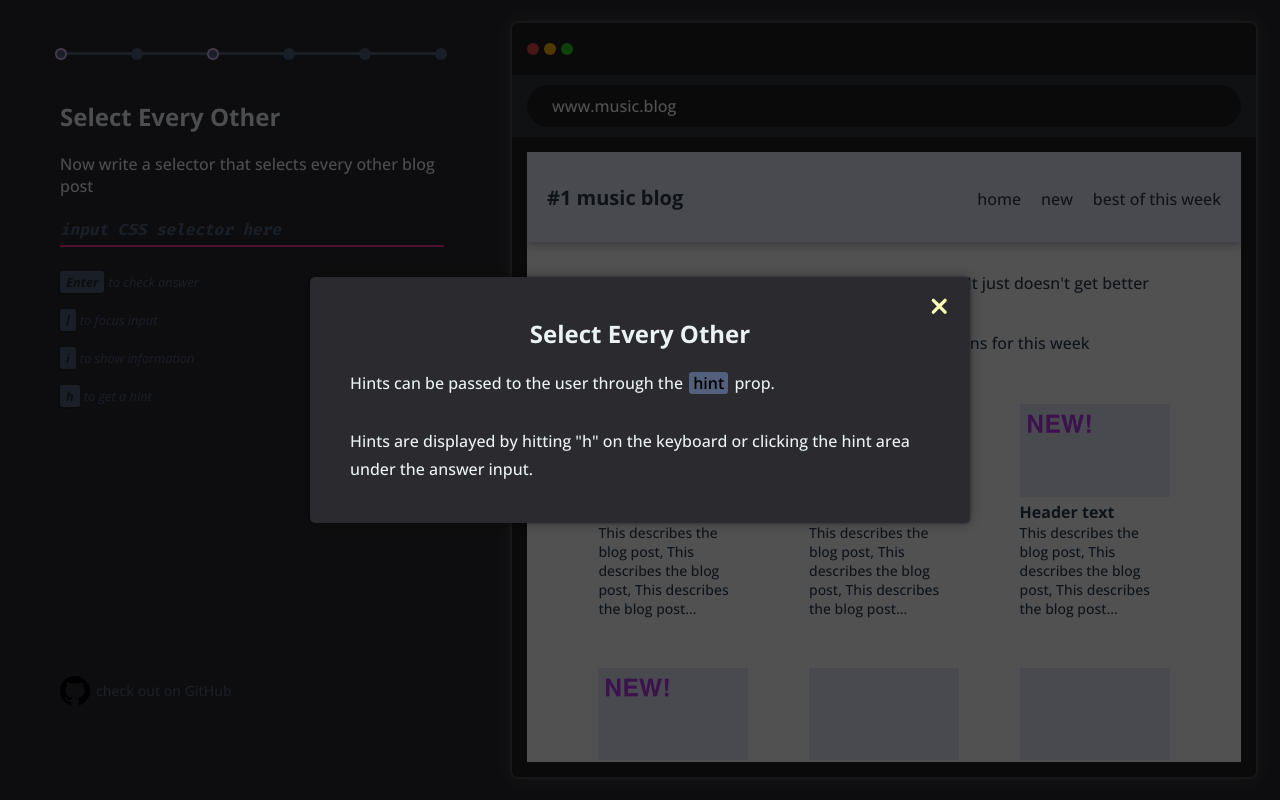
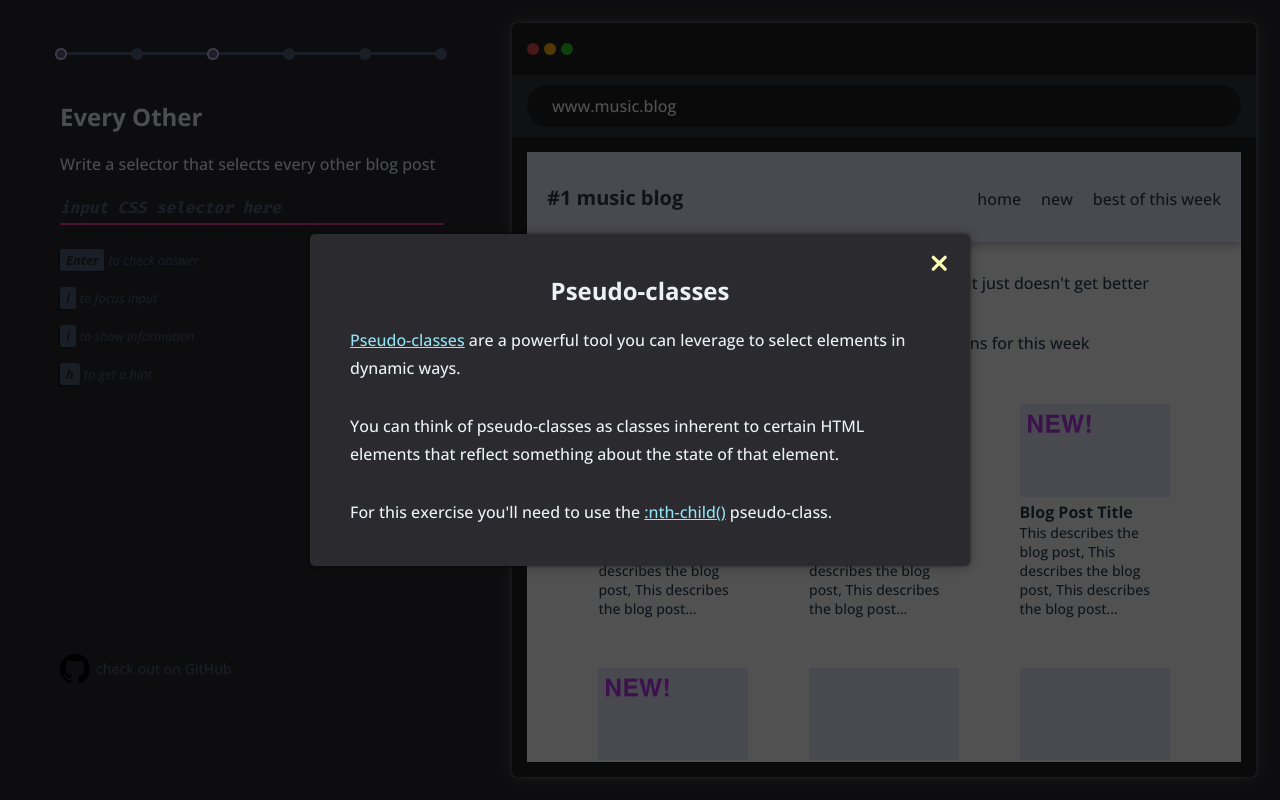
Before and after one commit to scootyboots/css-selector-training-platform, a Vue app: page /css-selector-training-platform/example-exercise/every-other in a window 1280 px wide. Built offline with nearby package versions, Linux system fonts and the light colour scheme.

Commit message:
update modal and exercise instructions

```diff
--- a/index.html
+++ b/index.html
@@ -37,8 +37,6 @@
   </head>
   <body>
     <div id="app">
-      <!-- <router-link to="/">Home</router-link>
-      <router-link to="/exercise/1">exercise 1</router-link> -->
       <router-view/>
     </div>
     <script type="module" src="/src/main.ts"></script>
--- a/src/App.vue
+++ b/src/App.vue
@@ -82,6 +82,8 @@ body {
   z-index: 100000;
 }
 
+/* TODO: style links better */
+
 .--lowlight {
   padding: 0rem 0.4rem;
   margin: 0 0.2rem;
--- a/src/components/BlogPost.vue
+++ b/src/components/BlogPost.vue
@@ -10,7 +10,7 @@ props.newSrc ? imgSrc.value = props.newSrc : imgSrc.value = '../assets/placehold
   <div class="Blog-post">
     <img v-if="!newSrc" class="Blog-post__img" src="../assets/placeholder.png" alt="placeholder"/>
     <img v-if="newSrc" class="Blog-post__img" src="../assets/placeholder-new.png" alt="new-placeholder"/>
-    <div class="Blog-post__header">Header text</div>
+    <div class="Blog-post__header">Blog Post Title</div>
     <p>This describes the blog post, This describes the blog post, This describes the blog post...</p>
   </div>
 </template>
--- a/src/components/modal_content/SelectEveryOtherModalContent.vue
+++ b/src/components/modal_content/SelectEveryOtherModalContent.vue
@@ -4,6 +4,8 @@
 
 <template>
 <h2>Select Every Other</h2><p>Hints can be passed to the user through the <span class="--lowlight">hint</span> prop.</p><p>Hints are displayed by hitting "h" on the keyboard or clicking the hint area under the answer input.</p>
+<h2>Pseudo-classes</h2><p><a href="https://developer.mozilla.org/en-US/docs/Web/CSS/Pseudo-classes" target="_blank" rel="noopener noreferrer">Pseudo-classes</a> are a powerful tool you can leverage to select elements in dynamic ways.</p><p>You can think of them as classes that inherently on certain HTML elements.</p><p>For this exercise you'll need to use the <a href="https://developer.mozilla.org/en-US/docs/Web/CSS/:nth-child" target="_blank" rel="noopener noreferrer">:nth-child()</a>pseudo-class.</p>
+<h2>Combinators</h2><p><a href="https://developer.mozilla.org/en-US/docs/Web/CSS/CSS_Selectors#combinators" target="_blank" rel="noopener noreferrer">Combinators</a> can be used to more precisely target your desired elements.</p>
 </template>
 
 <style>
--- a/src/exercise_props/exercise-props.json
+++ b/src/exercise_props/exercise-props.json
@@ -1,67 +1,69 @@
 {
   "exampleSingle": {
     "path": "/css-selector-training-platform/example-exercise/single",
-    "promptHeader": "Select Single Element",
-    "explanationArray": ["write a selector targeting the website's header text"],
+    "promptHeader": "Selecting a Single Element",
+    "explanationArray": ["Write a selector that targets the website's header element with the text \"#1 music blog\""],
     "correctSelectors": ["header h1"],
     "selectAll": false,
     "browserUrl": "www.music.blog",
     "iframeSrcKey": "blog",
     "modalDefaultDisplay": true,
     "allowModalToggle": true,
-    "hint": "you'll want to select the <h1> element inside of the <header>",
+    "hint": "you'll want to select the <h1> element inside of the <header>, or try using the id attribute \"logo\"",
     "modalHtml": "<h2>CSS Selector Training Platform - Skeleton</h2><p>This app was developed as an easily customizable app for training one's abilities with CSS selectors.</p><p>There are lots of great resources for learning CSS selectors out there (shout out to <a href=\"https://flukeout.github.io/\" target=\"_blank\">css-diner</a>), but this one is designed so you can customize the content to your particular use case.</p><p>Many people and organizations use CSS selectors to facilitate web scraping efforts, or for other Robotic Process Automation (RPA) related operations on the web.</p><p>Often the people tasked with writing these CSS selectors aren't developers and might be writing CSS selectors for the first time.</p><p>Maybe you scrape ecommerce data and want to train users on common formats and patterns used in ecommerce sites. Maybe you're only interested in scraping reddit and want to familiarize users with common classes and elements found there.</p><p>Here you will find some simple exercises to demonstrate how this app can be utilized.</p>"
   },
   "exampleAll": {
     "path": "/css-selector-training-platform/example-exercise/all",
     "promptHeader": "Select All Elements",
-    "explanationArray": ["Now write one selector that selects the description text of each blog post"],
+    "explanationArray": ["A CSS selector can potentially match multiple HTML elements on the same page.", "For this exercise, write a selector that targets each blog post's description text"],
     "correctSelectors": [".Blog-posts p"],
     "selectAll": true,
     "browserUrl": "www.music.blog",
     "iframeSrcKey": "blog",
-    "modalDefaultDisplay": true,
-    "allowModalToggle": true,
-    "hint": "look towards the first <p> in each Blog-post",
+    "modalDefaultDisplay": false,
+    "allowModalToggle": false,
+    "hint": "look towards the first <p> in each Blog-post element - make sure you're not selecting paragraphs not associated with a blog post",
     "modalHtml": "<h2>Select All</h2><p>Use the <span class=\"--lowlight\">selectAll</span> property to change the answer checker's logic to look for the first element the selector hits or all elements the selector hits.</p><p>The answer checker will highlight the elements selected by the given CSS selector to help users work through via trial and error.</p>"
   },
   "exampleEveryOther": {
     "path": "/css-selector-training-platform/example-exercise/every-other",
-    "promptHeader": "Select Every Other",
-    "explanationArray": ["Now write a selector that selects every other blog post"],
+    "promptHeader": "Every Other",
+    "explanationArray": ["Write a selector that selects every other blog post"],
     "correctSelectors": [".Blog-post:nth-child(even)"],
     "selectAll": true,
     "browserUrl": "www.music.blog",
     "iframeSrcKey": "blog",
     "modalDefaultDisplay": true,
     "allowModalToggle": true,
-    "hint": "you'll need to utilize the :nth-child pseudo-class... okay here's the answer I'm looking for .Blog-post:nth-child(even)",
-    "modalHtml": "<h2>Select Every Other</h2><p>Hints can be passed to the user through the <span class=\"--lowlight\">hint</span> prop.</p><p>Hints are displayed by hitting \"h\" on the keyboard or clicking the hint area under the answer input.</p>"
+    "hint": "you'll need to utilize the :nth-child pseudo-class passing the \"even\" keyword - double check the provided links in the information modal",
+    "modalHtml": "<h2>Pseudo-classes</h2><p><a href=\"https://developer.mozilla.org/en-US/docs/Web/CSS/Pseudo-classes\" target=\"_blank\" rel=\"noopener noreferrer\">Pseudo-classes</a> are a powerful tool you can leverage to select elements in dynamic ways.</p><p>You can think of pseudo-classes as classes inherent to certain HTML elements that reflect something about the state of that element.</p><p>For this exercise you'll need to use the <a href=\"https://developer.mozilla.org/en-US/docs/Web/CSS/:nth-child\" target=\"_blank\" rel=\"noopener noreferrer\">:nth-child()</a> pseudo-class.</p>",
+    "devModalHtml": "<h2>Select Every Other</h2><p>Hints can be passed to the user through the <span class=\"--lowlight\">hint</span> prop.</p><p>Hints are displayed by hitting \"h\" on the keyboard or clicking the hint area under the answer input.</p>"
   },
   "exampleCondition": {
     "path": "/css-selector-training-platform/example-exercise/condition",
     "promptHeader": "Select Second",
-    "explanationArray": ["Write one selector that selects the second blog post", "without using the :nth-child or :first-child pseudo-class"],
+    "explanationArray": ["Write a selector that targets the second blog post without using the :nth-child or :first-child pseudo-class"],
     "correctSelectors": [".Blog-post + .Blog-post"],
     "selectAll": false,
     "browserUrl": "www.music.blog",
     "iframeSrcKey": "blog",
     "modalDefaultDisplay": true,
     "allowModalToggle": true,
-    "hint": "you will need to use the + operator to select the adjacent sibling of the first blog post",
-    "modalHtml": "<h2>Optional Conditions</h2><p>By default this app checks the elements returned by the provided CSS selector against the elements selected from the <span class=\"--lowlight\">correctSelectors</span> array prop.</p><p>You can add an addition check before this comparison to see if the answer matches or doesn't match the specified regex in the optional <span class=\"--lowlight\">answerCondition</span> prop.</p>",
+    "hint": "you will need to use the + combinator to select the adjacent sibling of the first blog post",
+    "modalHtml": "<h2>Combinators</h2><p><a href=\"https://developer.mozilla.org/en-US/docs/Web/CSS/CSS_Selectors#combinators\" target=\"_blank\" rel=\"noopener noreferrer\">Combinators</a> can be used to more precisely target your desired elements.</p>",
+    "devModalHtml": "<h2>Optional Conditions</h2><p>By default this app checks the elements returned by the provided CSS selector against the elements selected from the <span class=\"--lowlight\">correctSelectors</span> array prop.</p><p>You can add an addition check before this comparison to see if the answer matches or doesn't match the specified regex in the optional <span class=\"--lowlight\">answerCondition</span> prop.</p>",
     "answerCondition": {"regex":":nth-child|:first-child","ifRegexMatchDontProceed":true}
   },
   "exampleConditionNoMatch": {
     "path": "/css-selector-training-platform/example-exercise/condition-no-match",
     "promptHeader": "Select Second",
-    "explanationArray": ["Write one selector that selects the second blog post", "using the :nth-child pseudo-class"],
+    "explanationArray": ["Write a selector that targets the second blog post by using the :nth-child pseudo-class"],
     "correctSelectors": [".Blog-post:nth-child(2)"],
     "selectAll": false,
     "browserUrl": "www.music.blog",
     "iframeSrcKey": "blog",
-    "modalDefaultDisplay": true,
-    "allowModalToggle": true,
+    "modalDefaultDisplay": false,
+    "allowModalToggle": false,
     "hint": "the :nth-child pseudo-class needs to be passed a number",
     "modalHtml": "<h2>Optional Conditions</h2><p>By default this app checks the elements returned by the provided CSS selector against the elements selected from the <span class=\"--lowlight\">correctSelectors</span> array prop.</p><p>You can add an addition check before this comparison to see if the answer matches or doesn't match the specified regex in the optional <span class=\"--lowlight\">answerCondition</span> prop.</p>",
     "answerCondition": {"regex":":nth-child","ifRegexMatchDontProceed":false}
```
